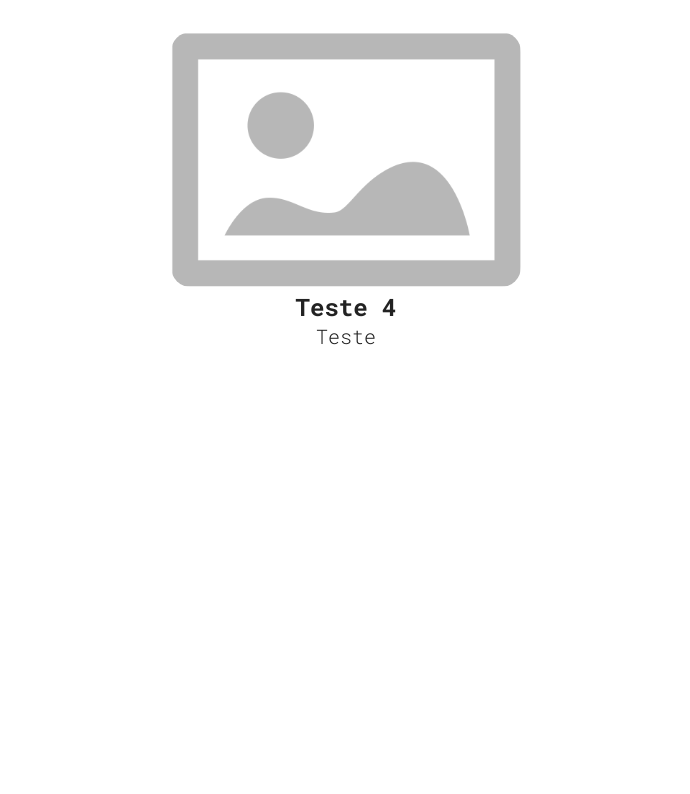
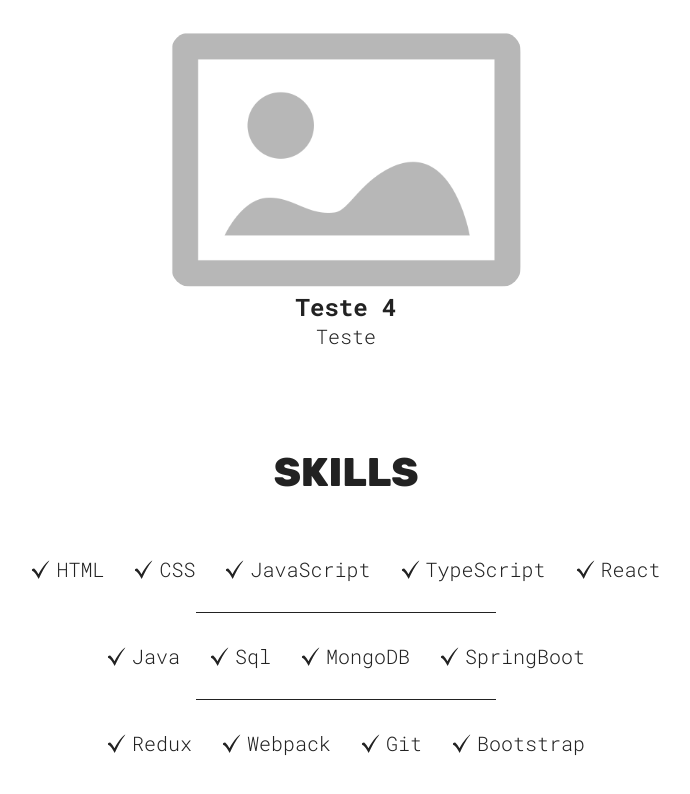
Before and after one commit to ThiagoHs1/portfolio-thiago, a React (Vite) app: page / in a window 1280 px wide. Shown: the part 1321-2115 px from the top of the page, without its empty margins (294-984 px from the left). Before the commit the page ends 1730 px from the top, so only its background shows below. Built offline with nearby package versions, Linux system fonts and the light colour scheme.

Commit message:
Sessao das skills

```diff
--- a/src/App.jsx
+++ b/src/App.jsx
@@ -2,6 +2,7 @@
 import './App.css'
 import Hero from './sections/Hero/Hero'
 import Projects from './sections/Projects/Projects'
+import Skills from './sections/Skills/Skills'
 
 
 
@@ -12,6 +13,7 @@ function App() {
     <>
       <Hero />
       <Projects />
+      <Skills />
     </>
   )
 }
--- /dev/null
+++ b/src/common/SkillList.jsx
@@ -0,0 +1,10 @@
+function SkillList({ src, skill }) {
+    return (
+      <span>
+        <img src={src} alt="Checkmark icon" />
+        <p>{skill}</p>
+      </span>
+    );
+  }
+
+  export default SkillList;
--- /dev/null
+++ b/src/sections/Skills/Skills.jsx
@@ -0,0 +1,40 @@
+import styles from './SkillsStyles.module.css';
+import checkMarkIconDark from '../../assets/checkmark-dark.svg';
+import checkMarkIconLight from '../../assets/checkmark-light.svg';
+import SkillList from '../../common/SkillList';
+import { useTheme } from '../../common/ThemeContext';
+
+function Skills() {
+  const { theme } = useTheme();
+  const checkMarkIcon = theme === 'light' ? checkMarkIconLight : checkMarkIconDark;
+
+  return (
+    <section id="skills" className={styles.container}>
+      <h1 className="sectionTitle">Skills</h1>
+      <div className={styles.skillList}>
+        <SkillList src={checkMarkIcon} skill="HTML" />
+        <SkillList src={checkMarkIcon} skill="CSS" />
+        <SkillList src={checkMarkIcon} skill="JavaScript" />
+        <SkillList src={checkMarkIcon} skill="TypeScript" />
+        <SkillList src={checkMarkIcon} skill="React" />
+      </div>
+      <hr />
+      <div className={styles.skillList}>
+
+        <SkillList src={checkMarkIcon} skill="Java" />
+        <SkillList src={checkMarkIcon} skill="Sql" />
+        <SkillList src={checkMarkIcon} skill="MongoDB" />
+        <SkillList src={checkMarkIcon} skill="SpringBoot" />
+      </div>
+      <hr />
+      <div className={styles.skillList}>
+        <SkillList src={checkMarkIcon} skill="Redux" />
+        <SkillList src={checkMarkIcon} skill="Webpack" />
+        <SkillList src={checkMarkIcon} skill="Git" />
+        <SkillList src={checkMarkIcon} skill="Bootstrap" />
+      </div>
+    </section>
+  );
+}
+
+export default Skills;
--- /dev/null
+++ b/src/sections/Skills/SkillsStyles.module.css
@@ -0,0 +1,47 @@
+.container {
+    display: flex;
+    flex-direction: column;
+    text-align: center;
+
+    span {
+      display: flex;
+      align-items: center;
+      gap: 5px;
+    }
+
+    img {
+      width: 20px;
+    }
+  }
+
+  .skillList {
+    display: flex;
+    justify-content: space-evenly;
+    align-self: center;
+    flex-wrap: wrap;
+    row-gap: 40px;
+    max-width: 26ch;
+  }
+
+  hr {
+    width: 100px;
+    height: 1px;
+    border: none;
+    background-color: var(--text-color);
+    margin: 30px auto;
+  }
+
+  @media (width >= 800px) {
+    .skillList {
+      max-width: fit-content;
+      gap: 30px;
+
+      p {
+        font-size: 20px;
+      }
+    }
+
+    hr {
+      width: 300px;
+    }
+  }
```
